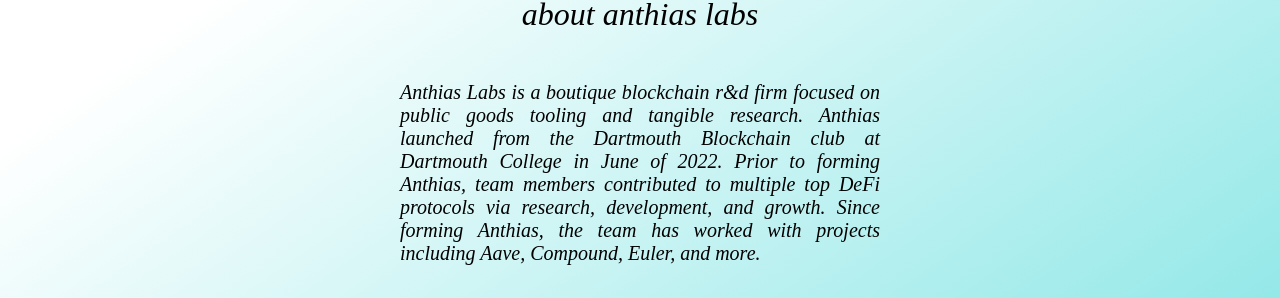
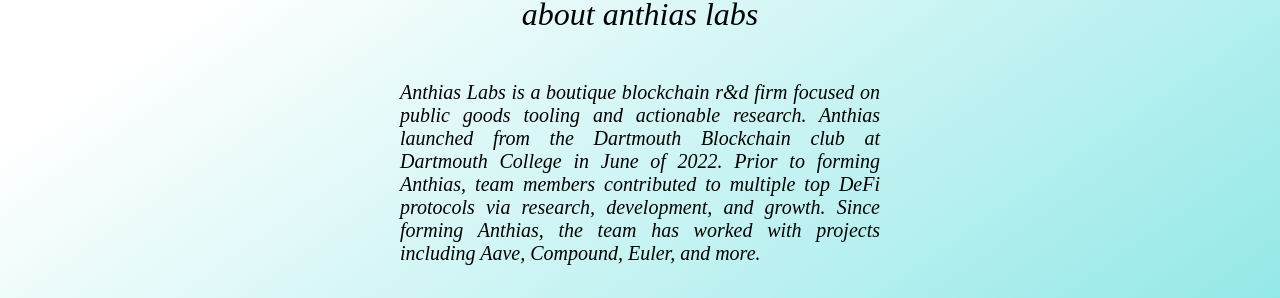
Before and after one commit to anthias-labs/anthias-landing, a Next.js app: page /about in a window 1280 px wide. Shown: the part 194-492 px from the top of the page. Built offline with nearby package versions, Linux system fonts and the light colour scheme.

Commit message:
updated link

```diff
--- a/src/app/about/page.tsx
+++ b/src/app/about/page.tsx
@@ -24,7 +24,7 @@
       </div>
       <p>
         Anthias Labs is a boutique blockchain r&d firm focused on public goods
-        tooling and tangible research. Anthias launched from the Dartmouth
+        tooling and actionable research. Anthias launched from the Dartmouth
         Blockchain club at Dartmouth College in June of 2022. Prior to forming
         Anthias, team members contributed to multiple top DeFi protocols via
         research, development, and growth. Since forming Anthias, the team has
@@ -35,7 +35,7 @@
         our <Link href={"https://twitter.com/anthiasxyz"}>X</Link>. To read some
         of our joint research and other content, see our{" "}
         <Link
-          href="https://discord.gg/RCJYpMvkBy"
+          href="https://medium.com/@anthias.xyz"
           rel="noreferrer"
           target="_blank"
         >
--- a/src/app/home/page.tsx
+++ b/src/app/home/page.tsx
@@ -9,7 +9,7 @@
         <h1>anthias labs</h1>
         <p>
           a boutique blockchain r&d firm focused on public goods tooling and
-          tangible research
+          actionable research
         </p>
       </div>
       <svg
```
